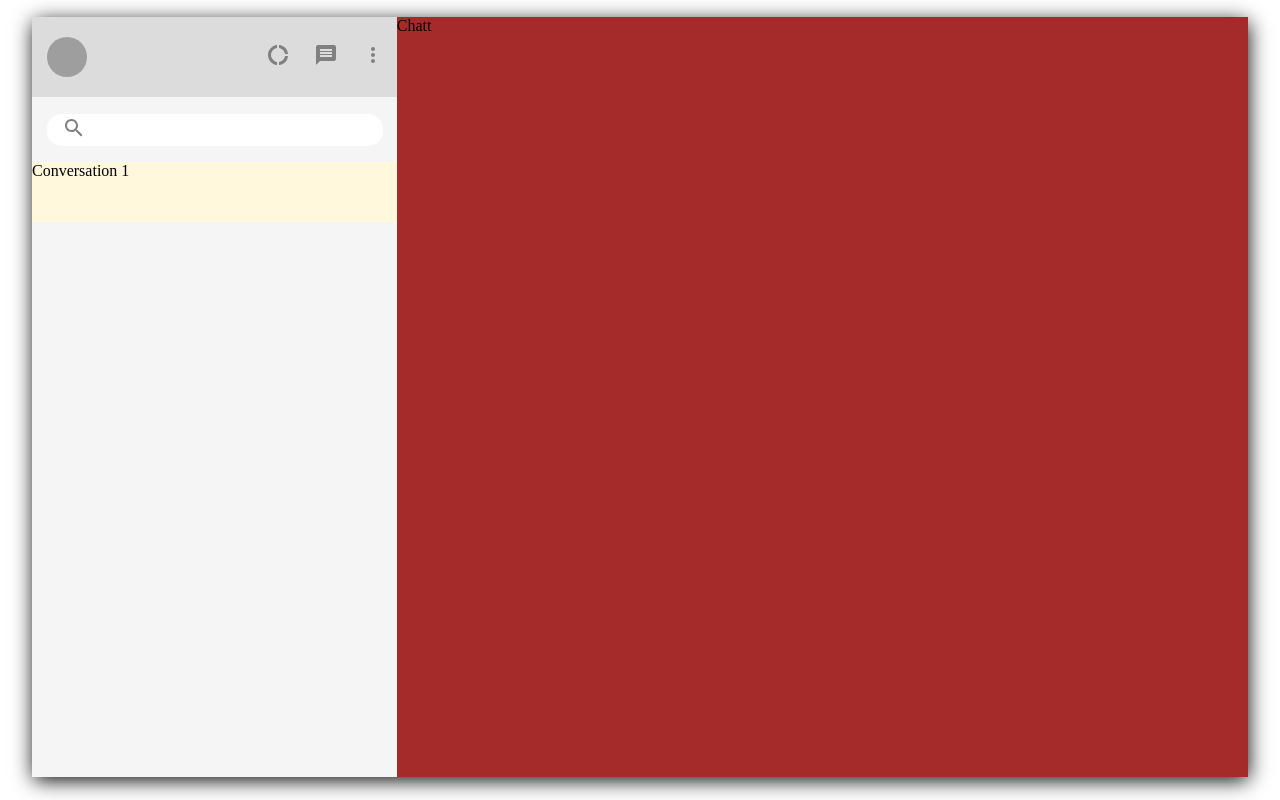
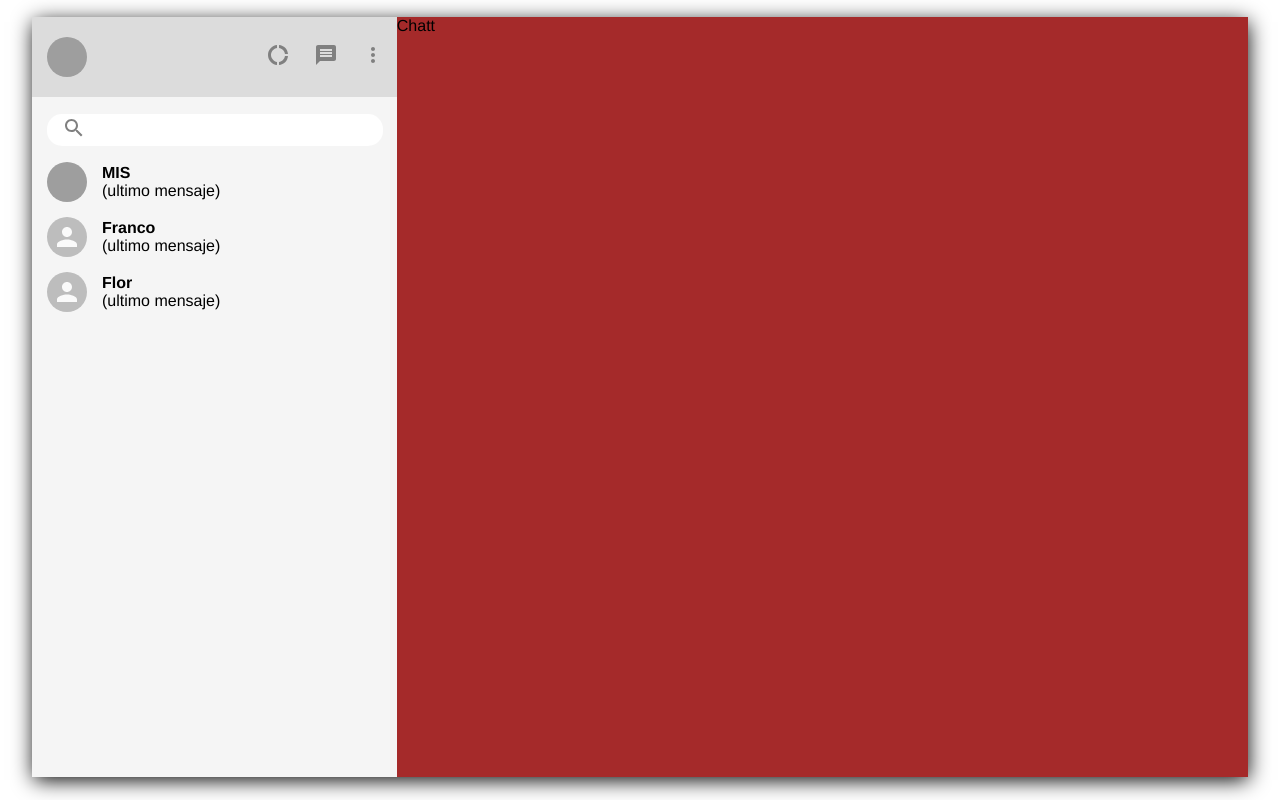
Before and after one commit to marcosilicaro/whatsapp, a React (Create React App) app: page / in a window 1280 px wide. Built offline with nearby package versions, Linux system fonts and the light colour scheme; grey boxes are pictures that could not be loaded.

Commit message:
conversation component styling

```diff
--- /dev/null
+++ b/src/App.css
@@ -0,0 +1,3 @@
+* {
+    font-family: Helvetica, Arial, sans-serif;
+}
--- a/src/App.js
+++ b/src/App.js
@@ -1,4 +1,5 @@
 import Home from './Home'
+import './App.css'
 
 function App() {
   return (
--- /dev/null
+++ b/src/Conversation.css
@@ -0,0 +1,21 @@
+.conversation__container{
+    display: grid;
+    grid-template-columns: min-content auto;
+    align-items: center;
+    min-height: max-content;
+    column-gap: 15px;
+}
+
+.conversation__avatar{
+    padding-left: 15px;
+}
+
+.conversation__information{
+    display: grid;
+    grid-template-columns: 100%;
+    grid-template-rows: min-content min-content;
+}
+
+.conversation__title{
+    font-weight: bold;
+}
--- /dev/null
+++ b/src/Conversation.js
@@ -0,0 +1,23 @@
+import React from 'react';
+import Avatar from '@material-ui/core/Avatar';
+import './Conversation.css'
+
+const Conversation = (props) => {
+    return (
+        <div className='conversation__container'>
+            <div className='conversation__avatar'>
+                <Avatar alt={props.name} src={props.img} />
+            </div>
+            <div className='conseration__information'>
+                <div className='conversation__title'>
+                    {props.name}
+                </div>
+                <div className='conversation__lastText'>
+                    (ultimo mensaje)
+                </div>
+            </div>
+        </div>
+    );
+};
+
+export default Conversation;
--- a/src/Sidebar.css
+++ b/src/Sidebar.css
@@ -47,6 +47,10 @@
     text-indent: 45px;
 }
 
-.sidebar__conversation{
-    background-color: cornsilk;
+.sidebar__conversations{
+    display: grid;
+    grid-template-columns: 1fr;
+    grid-template-rows: max-content;
+    row-gap: 15px;
+    height:fit-content
 }
--- a/src/Sidebar.js
+++ b/src/Sidebar.js
@@ -1,5 +1,6 @@
 import React from 'react';
 import './Sidebar.css'
+import Conversation from './Conversation'
 import Avatar from '@material-ui/core/Avatar';
 import DonutLargeIcon from '@material-ui/icons/DonutLarge';
 import MessageIcon from '@material-ui/icons/Message';
@@ -27,8 +28,19 @@ const Sidebar = () => {
                     <input />
                 </div>
             </div>
-            <div className='sidebar__conversation'>
-                Conversation 1
+            <div className='sidebar__conversations'>
+                <Conversation
+                    name='MIS'
+                    img='https://cdn.vox-cdn.com/thumbor/M2rjDALxvNDv3yqeYuIdL3spabo=/0x0:2000x1333/1200x675/filters:focal(840x507:1160x827)/cdn.vox-cdn.com/uploads/chorus_image/image/65939918/171109_08_11_37_5DS_0545__1_.0.jpg'
+                />
+                <Conversation
+                    name='Franco'
+                    img=''
+                />
+                <Conversation
+                    name='Flor'
+                    img=''
+                />
             </div>
         </div>
     );
```
